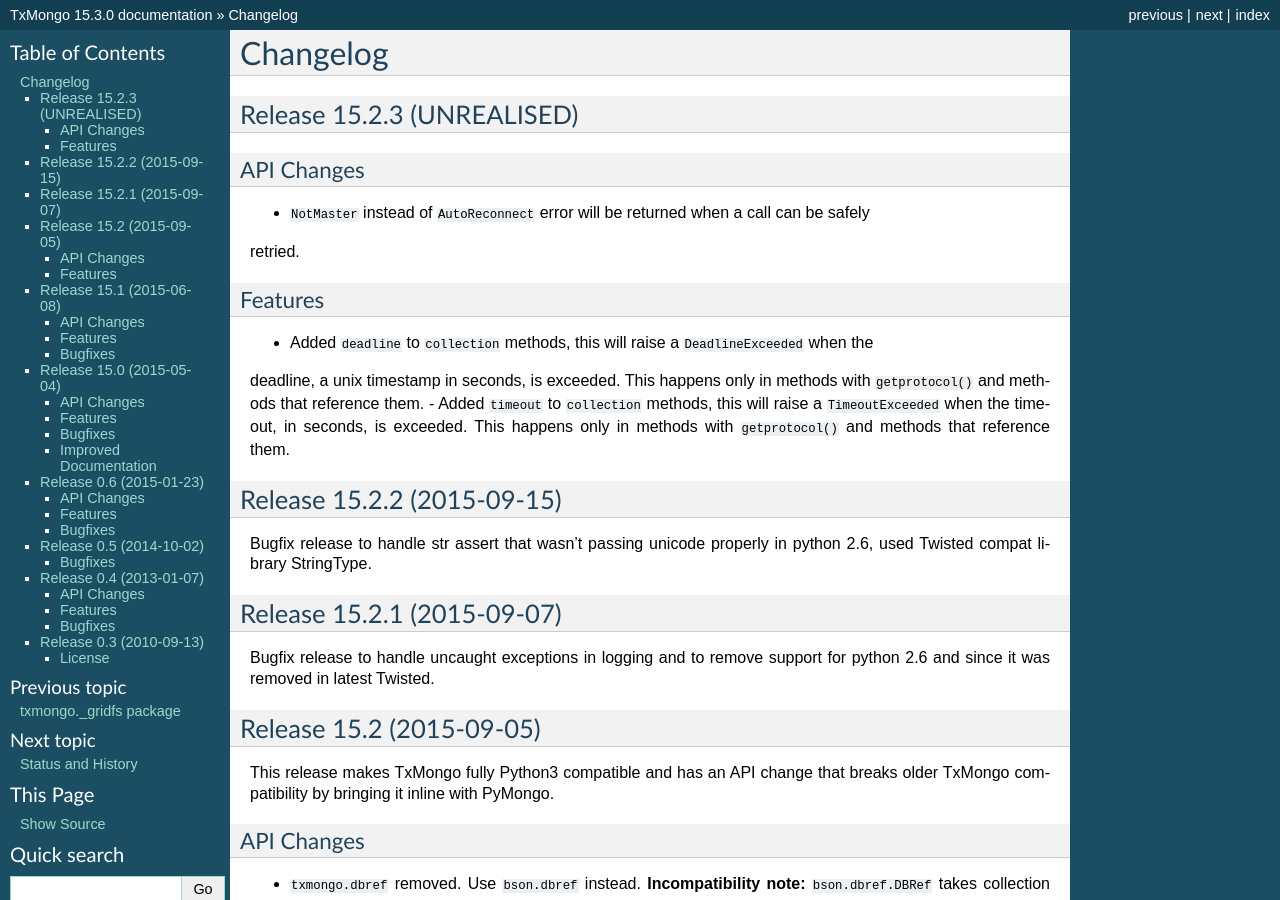
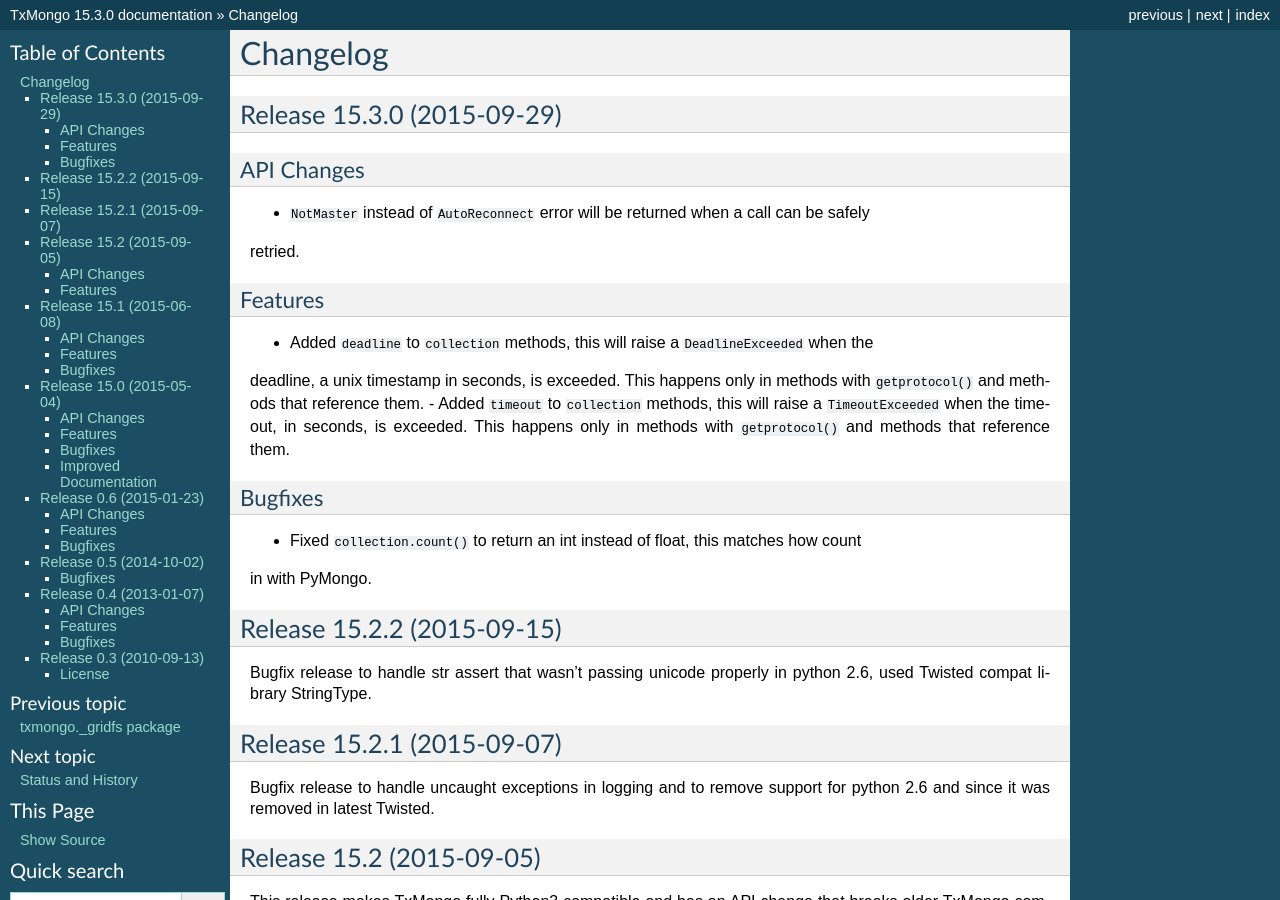
Before and after one commit to twisted/txmongo, a Sphinx documentation site: the page built from docs/source/NEWS.rst, in a window 1280 px wide and 900 px high. Built offline with Sphinx 7.4.7, drawn with Linux system fonts in a browser that asks for light colours; formulas are drawn with MathJax 3.

Commit message:
updated docs

```diff
--- a/docs/source/NEWS.rst
+++ b/docs/source/NEWS.rst
@@ -1,7 +1,7 @@
 Changelog
 =========
 
-Release 15.2.3 (UNREALISED)
+Release 15.3.0 (2015-09-29)
 ---------------------------
 
 API Changes
@@ -19,6 +19,12 @@
 - Added ``timeout`` to ``collection`` methods, this will raise a ``TimeoutExceeded`` when the
 timeout, in seconds, is exceeded. This happens only in methods with ``getprotocol()`` and methods that
 reference them.
+
+Bugfixes
+^^^^^^^^
+
+- Fixed ``collection.count()`` to return an int instead of float, this matches how count
+in with PyMongo.
 
 
 Release 15.2.2 (2015-09-15)
```
